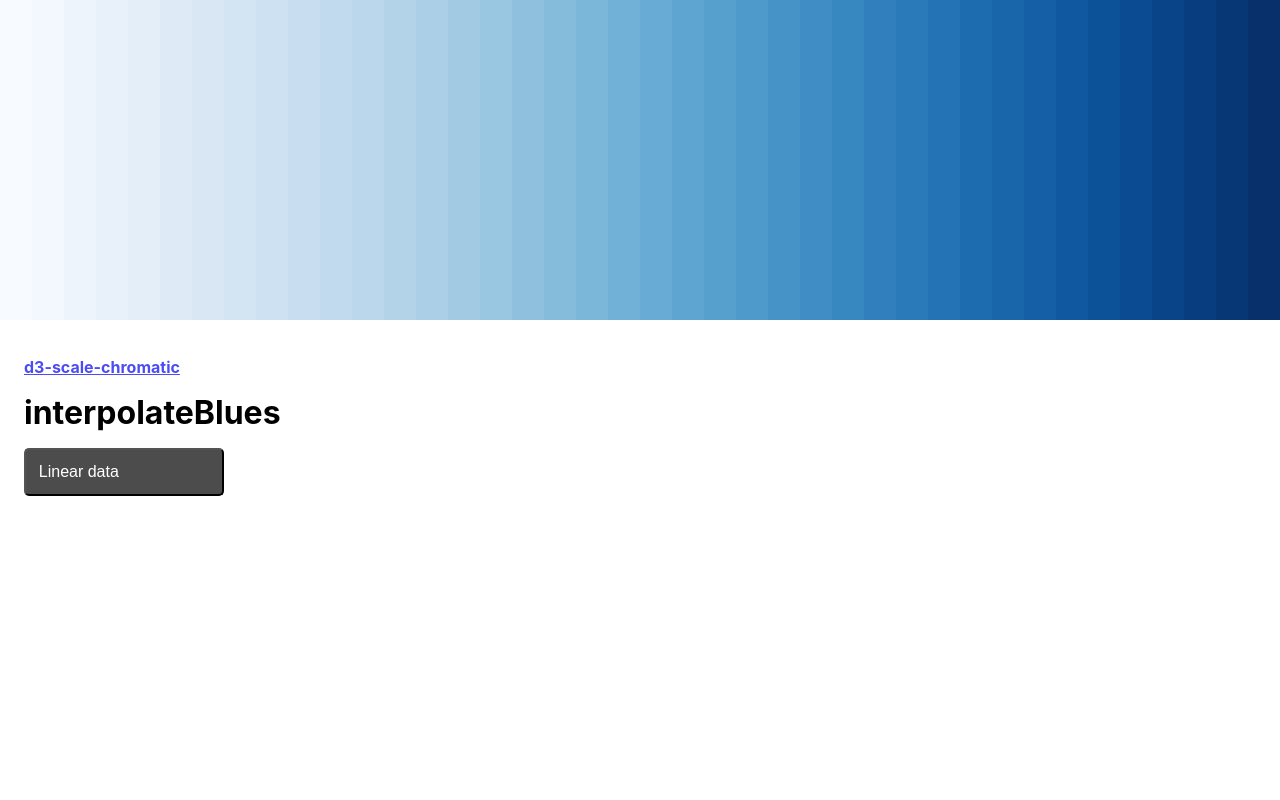
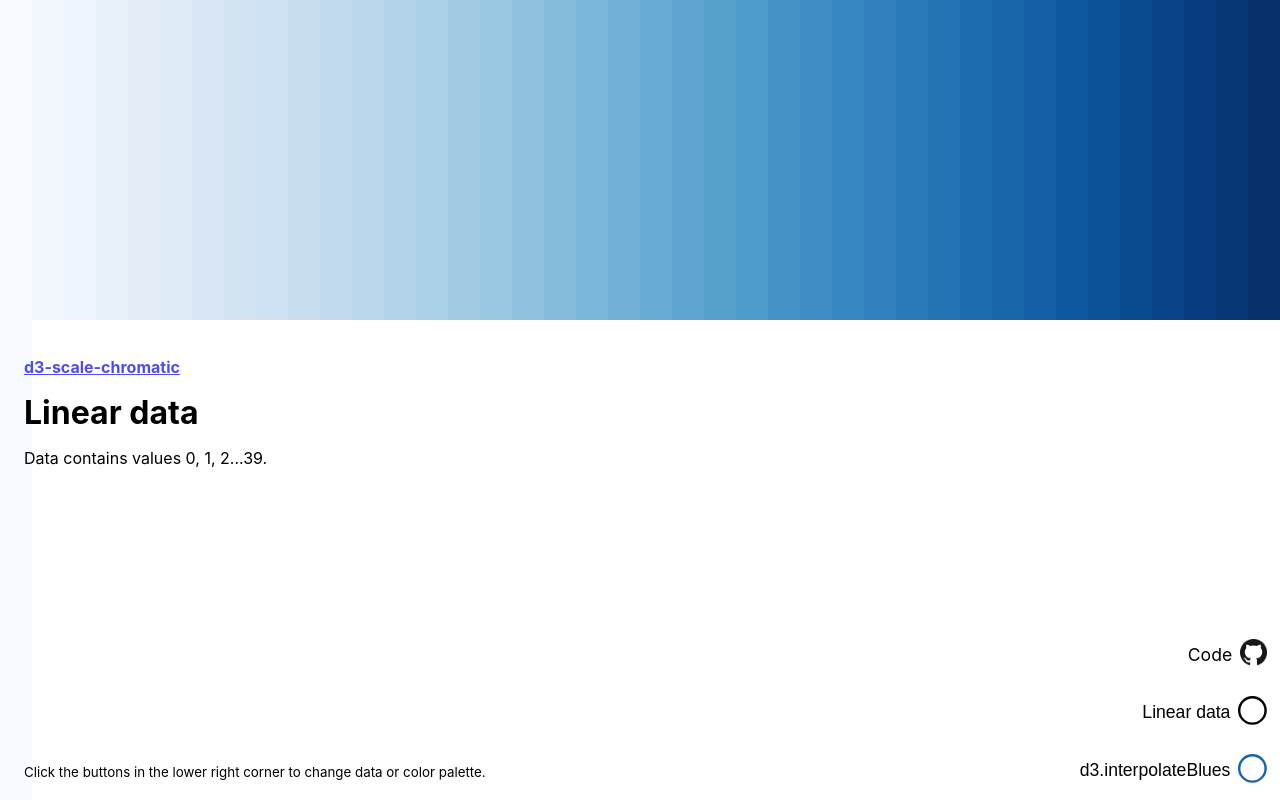
Before and after one commit to tomfa/color-graph, a React (Create React App) app: page / in a window 1280 px wide. Built offline with nearby package versions, Linux system fonts and the light colour scheme.

Commit message:
Add Menu component
- Put controls in Menu
- Display description of data.

```diff
--- a/src/App.js
+++ b/src/App.js
@@ -3,9 +3,22 @@ import React, { useState } from "react";
 import { FullScreen } from "./Components/Fullscreen";
 import { Lines } from "./Components/Lines";
 import { LinearData, RandomData } from "./data";
-import { FixedSection, Header, SubHeader } from "./Components/FixedSection";
+import {
+  Description,
+  Footer,
+  Header,
+  FixedSection,
+  SubHeader
+} from "./Components/FixedSection";
 import { getColorInterpolator, getNormalizer } from "./utils/palette";
-import { Button } from "./Components/Button";
+import {
+  Button,
+  ButtonIcon,
+  ButtonLabel,
+  ButtonLink
+} from "./Components/Button";
+import { Menu } from "./Components/Menu";
+import { Spinner } from "./Components/Icon";
 
 export const App = () => {
   const dataSources = [LinearData, RandomData];
@@ -21,6 +34,8 @@ export const App = () => {
   const [interpolator, setInterpolator] = useState(() =>
     getColorInterpolator({ data, interpolatorName: "interpolateBlues" })
   );
+  const nextColorInterpolator = () =>
+    setInterpolator(getColorInterpolator({ data }));
   const normalize = getNormalizer({ data });
   const getColor = value => interpolator.func(normalize(value));
 
@@ -32,16 +47,41 @@ export const App = () => {
             d3-scale-chromatic
           </a>
         </SubHeader>
-        <Header
-          onClick={() => setInterpolator(getColorInterpolator({ data }))}
-          color={interpolator.themeColor}
-        >
-          {interpolator.name}
-        </Header>
-        <Button onClick={nextDataSource}>{title}</Button>
+        <Header>{title}</Header>
+        <Description>{description}</Description>
+        <Footer>
+          Click the buttons in the lower right corner to change data or color
+          palette.
+        </Footer>
         {selectedValue !== null && (
           <SubHeader>Selected value: {selectedValue}</SubHeader>
         )}
+
+        <Menu>
+          <ButtonLink href="https://github.com/tomfa/color-graph">
+            <ButtonLabel>Code</ButtonLabel>
+            <ButtonIcon>
+              <img
+                width="27"
+                height="27"
+                alt="Github icon"
+                src="./github.png"
+              />
+            </ButtonIcon>
+          </ButtonLink>
+          <Button onClick={nextDataSource}>
+            <ButtonLabel>{dataSource.title}</ButtonLabel>
+            <ButtonIcon>
+              <Spinner color={"black"} />
+            </ButtonIcon>
+          </Button>
+          <Button onClick={nextColorInterpolator}>
+            <ButtonLabel>d3.{interpolator.name}</ButtonLabel>
+            <ButtonIcon>
+              <Spinner color={interpolator.themeColor} />
+            </ButtonIcon>
+          </Button>
+        </Menu>
       </FixedSection>
 
       <Lines
--- a/src/Components/Button.js
+++ b/src/Components/Button.js
@@ -1,14 +1,42 @@
 import styled from "styled-components";
+import { size } from "../utils/styles";
 
 export const Button = styled.button`
   font-size: 1rem;
-  font-size: bold;
-  background-color: rgba(0, 0, 0, 0.7);
-  display: block;
-  min-width: 200px;
+  border: none;
+  background-color: transparent;
   padding: 0.8rem;
-  border-radius: 5px;
-  color: white;
   margin: 0;
   text-align: left;
+  display: inline-flex;
+  align-items: center;
+  justify-content: flex-end;
+  width: 100%;
 `;
+
+export const ButtonLink = styled.a`
+  text-decoration: none;
+  color: black;
+  font-size: 1rem;
+  border: none;
+  background-color: transparent;
+  padding: 0.8rem;
+  margin: 0;
+  text-align: left;
+  display: inline-flex;
+  align-items: center;
+  justify-content: flex-end;
+  width: 100%;
+`;
+
+export const ButtonLabel = styled.span`
+  font-size: 0.8rem;
+
+  @media ${size.large} {
+    font-size: 1.1rem;
+  }
+`;
+
+export const ButtonIcon = styled.span`
+  margin-left: 0.5em;
+`;
--- a/src/Components/FixedSection.js
+++ b/src/Components/FixedSection.js
@@ -1,14 +1,32 @@
 import styled from "styled-components";
+import { size } from "../utils/styles";
 
 export const Header = styled.h1`
-  font-size: 2rem;
+  font-size: 1.4rem;
   margin: 1rem 0;
+  color: ${props => props.color || "#000000"};
+
+  @media ${size.large} {
+    font-size: 2rem;
+  }
 `;
 
 export const SubHeader = styled.h2`
   display: block;
   font-size: 1rem;
   opacity: 0.7;
+`;
+
+export const Description = styled.p``;
+
+export const Footer = styled.small`
+  display: none;
+  position: fixed;
+  bottom: 20px;
+
+  @media ${size.large} {
+    display: block;
+  }
 `;
 
 export const FixedSection = styled.section`
--- /dev/null
+++ b/src/Components/Icon.js
@@ -0,0 +1,25 @@
+import React from "react";
+import styled from "styled-components";
+
+const InlineSVG = styled.svg.attrs(() => ({
+  xmlns: "http://www.w3.org/2000/svg",
+  width: "1.8em",
+  height: "1.8em",
+  viewBox: "0 0 12 12"
+}))``;
+
+const SVGCircle = styled.circle.attrs(() => ({ cx: "6", cy: "6", r: "5.5" }))`
+  stroke: ${props => props.color};
+  stroke-linecap: round;
+  fill: none;
+
+  ${InlineSVG}:active & {
+    fill: ${props => props.color};
+  }
+`;
+
+export const Spinner = ({ color = "rgb(16, 88, 160)" }) => (
+  <InlineSVG>
+    <SVGCircle color={color}></SVGCircle>
+  </InlineSVG>
+);
--- /dev/null
+++ b/src/Components/Menu.js
@@ -0,0 +1,24 @@
+import React from "react";
+import styled from "styled-components";
+import { size } from "../utils/styles";
+
+const OuterWrapper = styled.aside`
+  position: absolute;
+  bottom: 0;
+  right: 0;
+  width: 100vw;
+  box-sizing: border-box;
+  color: white;
+  text-align: right;
+
+  @media ${size.large} {
+    min-width: 200px;
+    width: auto;
+  }
+`;
+
+export const Menu = ({ children }) => (
+  <OuterWrapper>
+    {children}
+  </OuterWrapper>
+);
--- a/src/data/index.js
+++ b/src/data/index.js
@@ -1,6 +1,6 @@
 export const LinearData = {
   title: 'Linear data',
-  description: 'Data contains values 0, 1, 2...40',
+  description: 'Data contains values 0, 1, 2...39.',
   data: Array(40)
     .fill(null)
     .map((_, i) => i)
@@ -8,7 +8,7 @@ export const LinearData = {
 
 export const RandomData = {
   title: 'Random data',
-  description: 'Data contains random data',
+  description: 'Data is randomly generated.',
   data: Array(40)
     .fill(null)
     .map(() => Math.floor(Math.random() * 100))
```
Also changed, not shown: src/Components/InfoBox.js (deleted, +0 -31 lines), public/github.png (added).
